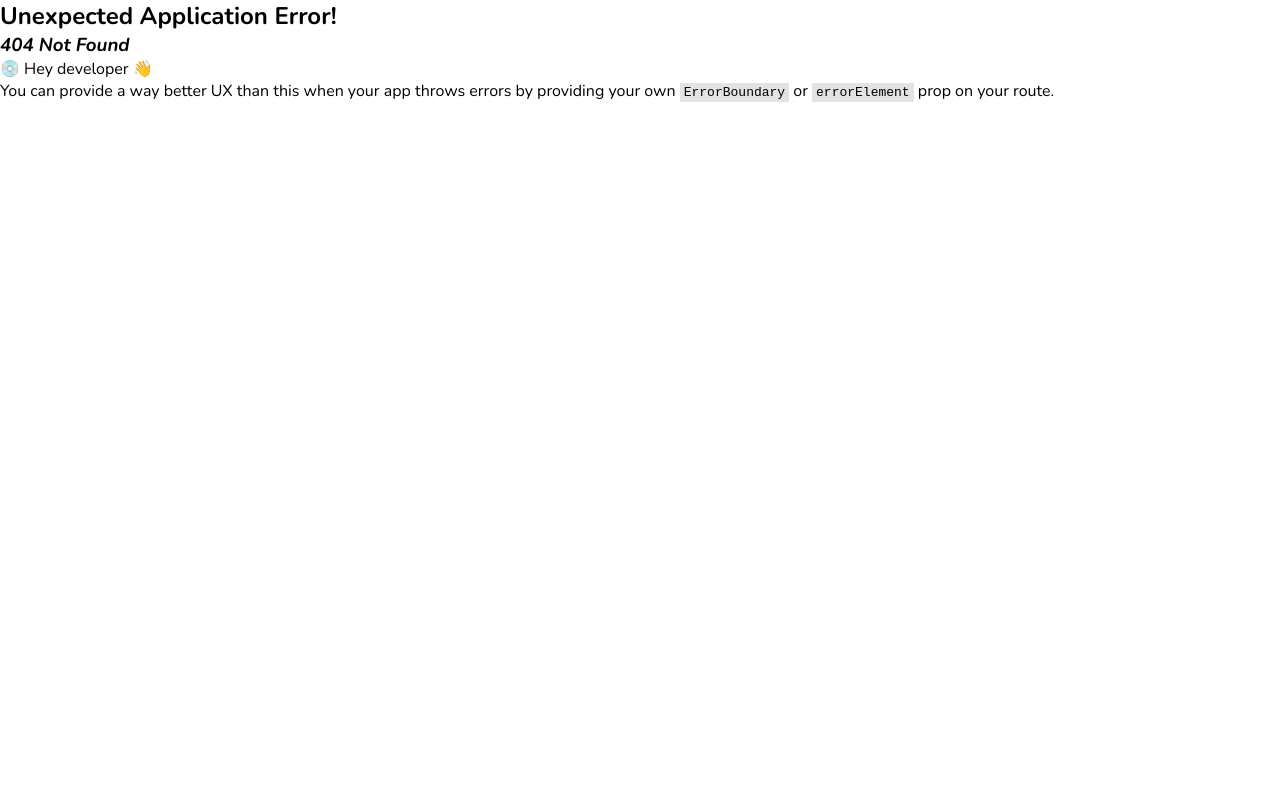
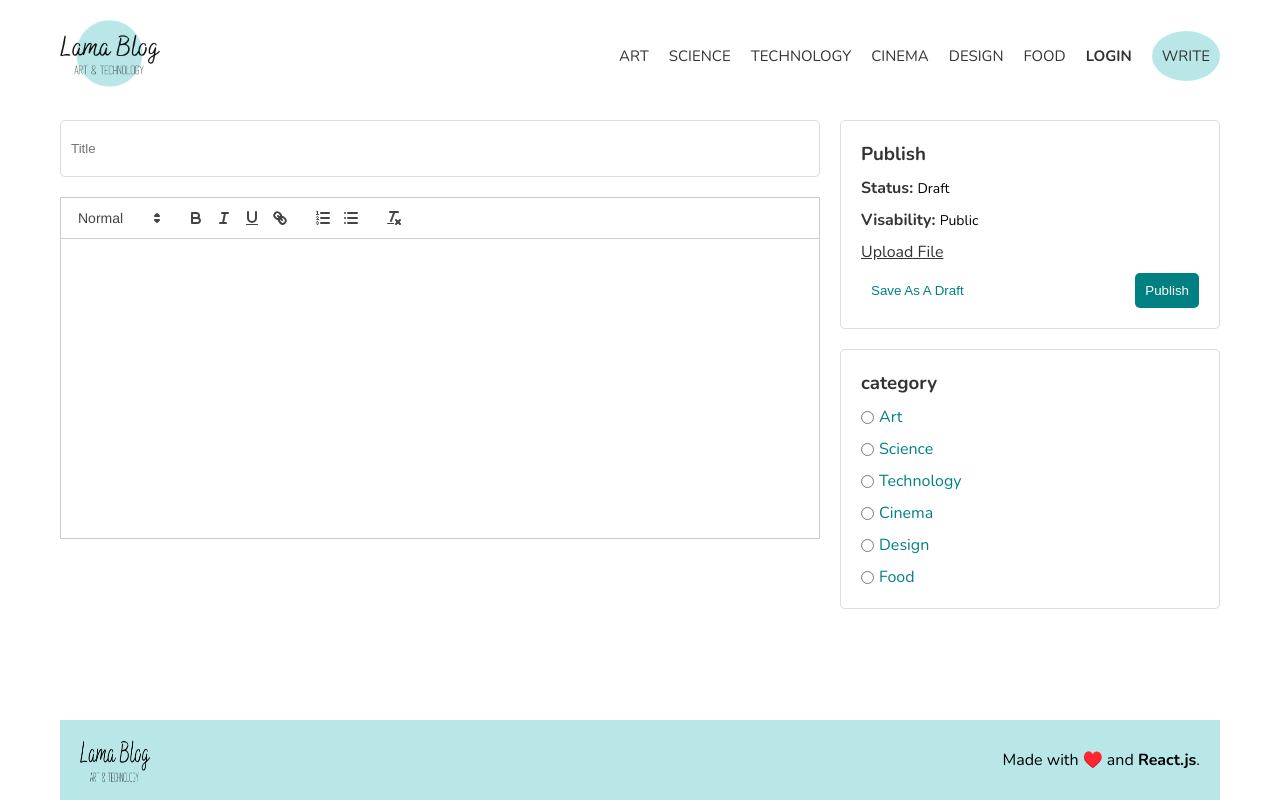
Before and after one commit to Ahmed-Sadek89/blog-frontend-react, a React (Create React App) app: page /write in a window 1280 px wide. Before the commit this address had no page. Built offline with nearby package versions, Linux system fonts and the light colour scheme; data requests are answered from the project's data file.

Commit message:
complete the frontend development

```diff
--- a/db.json
+++ b/db.json
@@ -5,11 +5,11 @@
             "id": 1,
             "title": "Lorem ipsum dolor sit amet consectetur adipisicing elit",
             "desc": "Lorem, ipsum dolor sit amet consectetur adipisicing elit. A possimus excepturi aliqu id nihil cumque ipsam facere aperiam at! Ea dolorem ratione sit debitis deserunt repellendus numquam ab vel perspiciatis corporis!",
-            "img": "https://pixabay.com/get/g76a90e4bffcd81e4f1b65dc3e88a2b5960399ab69bc6b9baac1964bceb19329e979166b7c45c8912f9deda1fdab23c723d3a741196e376c11876c5bf7a900874_1280.jpg",
+            "img": "https://pixabay.com/get/g7adf24762fe0c24e78180f6d490b371168dd07fcefea534579b7eff6b8e4b0a0cec347f72f71336ff16f43a7bbaf82326fd42f286f8bfff8aeeeb7376b857f78_1280.jpg",
             "category": "art",
             "owner":{
                 "username": "john doe",
-                "image": "https://pixabay.com/get/gdd5ca161a03956e5f66a161a26d190e356bc95eaabebad80d7c6c7f3cb5da2feeb869409ee35858288ed78d4809d48fd112a1b6283afa6f56a8e9c6a423c7701_1280.jpg",
+                "image": "https://pixabay.com/get/g1721c7188413cad023184445604234638f85e12a5c4267f2e9c1984a735e7ff77531d475383555a72c9ba44db649e8bc36ad033ba10d50accc29692219d41cca_1280.jpg",
                 "post_published": "2 hour"
             }
         },
@@ -17,11 +17,11 @@
             "id": 2,
             "title": "Lorem ipsum dolor sit amet consectetur adipisicing elit",
             "desc": "Lorem, ipsum dolor sit amet consectetur adipisicing elit. A possimus excepturi aliqu id nihil cumque ipsam facere aperiam at! Ea dolorem ratione sit debitis deserunt repellendus numquam ab vel perspiciatis corporis!",
-            "img": "https://pixabay.com/get/ga237ce18010f5f6c4966fb47efae771035a21c567a97b81f2edcca0944b21e2ad8943a348149ae724ea298ee00080bd11a253b9e9032b9aecd5f9a07e7f73c41_1280.jpg",
+            "img": "https://pixabay.com/get/g6d895a2e079508d25b211399fb142f628d0394a9471a5d7dd300a4808d1807d92d181429f96b5bdd39fff365a9fdd9e14b1a5cd53330fbab5283f06a96fc9b66_1280.jpg",
             "category": "science",
             "owner":{
                 "username": "john doe",
-                "image": "https://pixabay.com/get/gdd5ca161a03956e5f66a161a26d190e356bc95eaabebad80d7c6c7f3cb5da2feeb869409ee35858288ed78d4809d48fd112a1b6283afa6f56a8e9c6a423c7701_1280.jpg",
+                "image": "https://pixabay.com/get/g1721c7188413cad023184445604234638f85e12a5c4267f2e9c1984a735e7ff77531d475383555a72c9ba44db649e8bc36ad033ba10d50accc29692219d41cca_1280.jpg",
                 "post_published": "2 hour"
             }
         },
@@ -29,11 +29,11 @@
             "id": 3,
             "title": "Lorem ipsum dolor sit amet consectetur adipisicing elit",
             "desc": "Lorem, ipsum dolor sit amet consectetur adipisicing elit. A possimus excepturi aliqu id nihil cumque ipsam facere aperiam at! Ea dolorem ratione sit debitis deserunt repellendus numquam ab vel perspiciatis corporis!",
-            "img": "https://pixabay.com/get/g155d9cc69950a5b5700c5a6843c3406570e17fe5d651b9b41a92a6d84c3d8faedace16592364ff715a76e783285104e0a69e6fff28d326702eccc4a49daf6658_1280.jpg",
+            "img": "https://pixabay.com/get/ge8178dd4c9119c7c298d5c306c3ea065229fcd72c1b1af41ecadf6856f4c9f63610535a6a0347e0714e104e536e8b0b16d2e413beb84f03fe1a64ca13740dbbd_1280.jpg",
             "category": "technology",
             "owner": {
                 "username": "john doe",
-                "image": "https://pixabay.com/get/gdd5ca161a03956e5f66a161a26d190e356bc95eaabebad80d7c6c7f3cb5da2feeb869409ee35858288ed78d4809d48fd112a1b6283afa6f56a8e9c6a423c7701_1280.jpg",
+                "image": "https://pixabay.com/get/g1721c7188413cad023184445604234638f85e12a5c4267f2e9c1984a735e7ff77531d475383555a72c9ba44db649e8bc36ad033ba10d50accc29692219d41cca_1280.jpg",
                 "post_published": "2 hour"
             }
         },
@@ -41,11 +41,11 @@
             "id": 4,
             "title": "Lorem ipsum dolor sit amet consectetur adipisicing elit",
             "desc": "Lorem, ipsum dolor sit amet consectetur adipisicing elit. A possimus excepturi aliqu id nihil cumque ipsam facere aperiam at! Ea dolorem ratione sit debitis deserunt repellendus numquam ab vel perspiciatis corporis!",
-            "img": "https://pixabay.com/get/g2284410e48edad97c0db4e4573766d41dd20c06e702737fa0861c6c3c868b1507921da661604857608e320e7b021ec1c9bd9cb24e12626828b10c108aaa1f29d_1280.jpg",
-            "category": "technology",
+            "img": "https://pixabay.com/get/gb6f4a2539a30b928caac6ad1bdfa6bfa6170670729fa78e5c59e9f0c013b16d49e0c6ec9958a8e9a09d48bb8d7e9c33c7eff359b8730889ccafb5fa9e14e05c9_1280.jpg",
+            "category": "food",
             "owner":{
                 "username": "john doe",
-                "image": "https://pixabay.com/get/gdd5ca161a03956e5f66a161a26d190e356bc95eaabebad80d7c6c7f3cb5da2feeb869409ee35858288ed78d4809d48fd112a1b6283afa6f56a8e9c6a423c7701_1280.jpg",
+                "image": "https://pixabay.com/get/g1721c7188413cad023184445604234638f85e12a5c4267f2e9c1984a735e7ff77531d475383555a72c9ba44db649e8bc36ad033ba10d50accc29692219d41cca_1280.jpg",
                 "post_published": "2 hour"
             }
         },
@@ -53,11 +53,11 @@
             "id": 5,
             "title": "Lorem ipsum dolor sit amet consectetur adipisicing elit",
             "desc": "Lorem, ipsum dolor sit amet consectetur adipisicing elit. A possimus excepturi aliqu id nihil cumque ipsam facere aperiam at! Ea dolorem ratione sit debitis deserunt repellendus numquam ab vel perspiciatis corporis!",
-            "img": "https://pixabay.com/get/gb180840309248011cf27320d672d73c2d5009e834375ef86ce307b1687b91a0e24ff59514da5baf2468debf3825b409fdf5b2e962bb6d9f310af0c1443aeabdc_1280.jpg",
+            "img": "https://pixabay.com/get/gd9e23c0cfb41af3c1475b974658e2dc55695901fdd0e06548e8c833a7186c1fe3d42face17738fed85bc8bbfeb10a0797b8a30324384d829e1399cf2ed57f71e_1280.jpg",
             "category": "science",
             "owner":{
                 "username": "john doe",
-                "image": "https://pixabay.com/get/gdd5ca161a03956e5f66a161a26d190e356bc95eaabebad80d7c6c7f3cb5da2feeb869409ee35858288ed78d4809d48fd112a1b6283afa6f56a8e9c6a423c7701_1280.jpg",
+                "image": "https://pixabay.com/get/g1721c7188413cad023184445604234638f85e12a5c4267f2e9c1984a735e7ff77531d475383555a72c9ba44db649e8bc36ad033ba10d50accc29692219d41cca_1280.jpg",
                 "post_published": "2 hour"
             }
         },
@@ -65,11 +65,11 @@
             "id": 6,
             "title": "Lorem ipsum dolor sit amet consectetur adipisicing elit",
             "desc": "Lorem, ipsum dolor sit amet consectetur adipisicing elit. A possimus excepturi aliqu id nihil cumque ipsam facere aperiam at! Ea dolorem ratione sit debitis deserunt repellendus numquam ab vel perspiciatis corporis!",
-            "img": "https://pixabay.com/get/g801b4cbdcf81d4eb196d7532a2f4b6c7fa8d422827202cbd0409a87e94ae6a9769e0c0943f9eb0bf4acafb46cac21ee544eb7130a02807c3b1e3423227c05962_1280.jpg",
+            "img": "https://pixabay.com/get/gd259363928a234c79408f5a1cf9e0d98c8a6e769cd51fb7f3cbbc1107c6cdde4711267f40d7d942c00c3ac02097ae3325b7f47ec01b31e0d8dd49847e2633d34_1280.jpg",
             "category": "cinema",
             "owner":{
                 "username": "john doe",
-                "image": "https://pixabay.com/get/gdd5ca161a03956e5f66a161a26d190e356bc95eaabebad80d7c6c7f3cb5da2feeb869409ee35858288ed78d4809d48fd112a1b6283afa6f56a8e9c6a423c7701_1280.jpg",
+                "image": "https://pixabay.com/get/g1721c7188413cad023184445604234638f85e12a5c4267f2e9c1984a735e7ff77531d475383555a72c9ba44db649e8bc36ad033ba10d50accc29692219d41cca_1280.jpg",
                 "post_published": "2 hour"
             }
         },
@@ -77,11 +77,11 @@
             "id": 7,
             "title": "Lorem ipsum dolor sit amet consectetur adipisicing elit",
             "desc": "Lorem, ipsum dolor sit amet consectetur adipisicing elit. A possimus excepturi aliqu id nihil cumque ipsam facere aperiam at! Ea dolorem ratione sit debitis deserunt repellendus numquam ab vel perspiciatis corporis!",
-            "img": "https://pixabay.com/get/g8d62d9b052772241ce6e6c676e5bb98becf1bbf505661ca49c488a909ce0550231d5e8157b10910a4375b2b4db3bb671d8fa64182c67607293fd44781a96de34_1280.jpg",
+            "img": "https://pixabay.com/get/g11a0630ab3442b27423b94fb81f09b4786dff84fde5e49c4c60cbdc1fb974621c74a7e86bad1c8cd79e50c56c58c0b1c89ac2fedbd5b3328d42d93d2aeb147cd_1280.jpg",
             "category": "design",
             "owner":{
                 "username": "john doe",
-                "image": "https://pixabay.com/get/gdd5ca161a03956e5f66a161a26d190e356bc95eaabebad80d7c6c7f3cb5da2feeb869409ee35858288ed78d4809d48fd112a1b6283afa6f56a8e9c6a423c7701_1280.jpg",
+                "image": "https://pixabay.com/get/g1721c7188413cad023184445604234638f85e12a5c4267f2e9c1984a735e7ff77531d475383555a72c9ba44db649e8bc36ad033ba10d50accc29692219d41cca_1280.jpg",
                 "post_published": "2 hour"
             }
         }
--- a/src/Components/CurrentPost/CurrentPost.tsx
+++ b/src/Components/CurrentPost/CurrentPost.tsx
@@ -1,21 +1,30 @@
-import React from 'react'
 import { postType } from '../../Types/types'
+import edit from '../../Images/edit.png'
+import Delete from '../../Images/delete.png'
+import { Link } from 'react-router-dom'
 
 type props = {
-    post: postType | undefined
+  post: postType | undefined,
+  postId: string | undefined
 }
 
-const CurrentPost = ({post}: props) => {
+const CurrentPost = ({ post, postId }: props) => {
   return (
     <>
       <img src={post?.img} alt={post?.title} />
       <div className='post-single-current-owner'>
         <img src={post?.owner.image} alt={post?.owner.username} />
-            <div>
+        <div className='post-single-current-owner-texts'>
           <span>{post?.owner.username}</span>
           <span>published at {post?.owner.post_published} ago</span>
         </div>
         {/* put update delete option if user is auth && this is user's post */}
+        <div className="post-single-current-owner-options">
+          <Link to={`/write?edit=${postId}`} state={post}>
+            <img src={edit} alt="edit" />
+          </Link>
+          <img src={Delete} alt="Delete" />
+        </div>
       </div>
       <h1>{post?.title}</h1>
       <p>{post?.desc}</p>
--- a/src/Components/Navbar/navbar.tsx
+++ b/src/Components/Navbar/navbar.tsx
@@ -31,7 +31,7 @@ const Navbar = () => {
         <li>
           <span>sadek..</span>
         </li> */}
-        <li onClick={() => navigate(`/post/add`)}>
+        <li onClick={() => navigate(`/write`)}>
           <span>write</span>
         </li>
       </ul>
--- a/src/Pages/PostForm/PostForm.tsx
+++ b/src/Pages/PostForm/PostForm.tsx
@@ -1,14 +1,91 @@
-import React, { useState } from 'react';
+import { useState } from 'react';
 import ReactQuill from 'react-quill';
 import 'react-quill/dist/quill.snow.css';
+import { useSelector } from 'react-redux';
+import { rootState } from '../../Redux/store';
+import { useLocation } from 'react-router-dom';
 
 function PostForm() {
-  const [value, setValue] = useState('');
-  // COMPLETE SOLDIER .....
-  // START MAKE THE STRUCTURE OF THIS PAGE, STYLE IT
-  // CHECK IF THERE IS POST ID => UPDATE IT
-  // NO! => ADD NEW POST
-  // FINALLY =>  BACKEND
-  return <ReactQuill theme="snow" value={value} onChange={setValue} />;
+  const { categories } = useSelector((state: rootState) => state.categories_get);
+  const { state } = useLocation();
+  const [title, setTitle] = useState<string>(state?.title || '')
+  const [desc, setDesc] = useState<string>(state?.desc || '')
+  const [img, setImg] = useState<string>(state?.img || '')
+  const [category, setCategory] = useState<string>(state?.category || '');
+
+  const handleChange = (state: string, setState: React.Dispatch<string>) => {
+    setState(state)
+  }
+
+  const handleSubmit = () => {
+    console.log({ title, desc, img, category })
+  }
+  return (
+    <div className="form-post">
+      <div className="form-post-left-side">
+        <input
+          type="text"
+          placeholder='Title'
+          value={title}
+          onChange={(e) => handleChange(e.target.value, setTitle)}
+        />
+        <ReactQuill
+          theme="snow"
+          value={desc}
+          onChange={setDesc}
+          style={{ height: "300px" }}
+        />
+      </div>
+      <div className="form-post-right-side">
+
+
+        <div className="form-post-right-side-publish">
+          <h3>publish</h3>
+          <p>
+            <span>status: </span><span>draft</span>
+          </p>
+          <p>
+            <span>visability: </span><span>public</span>
+          </p>
+          {/* for input file */}
+          <label htmlFor='uploadFile' >upload file</label>
+          <input
+            type="file"
+            accept="image/png, image/jpeg"
+            style={{ display: "none" }}
+            id='uploadFile'
+            onChange={(e) => handleChange(e.target.value, setImg)}
+          />
+          {/* for input file */}
+          <div className="form-post-right-side-publish-btn">
+            <button>save as a draft</button>
+            <button onClick={() => handleSubmit()}>Publish</button>
+          </div>
+        </div>
+
+
+        <div className="form-post-right-side-category">
+          <h3>category</h3>
+          {
+            categories?.map(index => (
+              <div
+                className="form-post-right-side-category-btn"
+                key={index}
+              >
+                <input
+                  checked={category === index ? true : false}
+                  type="radio"
+                  name="category"
+                  value={category}
+                  onChange={() => handleChange(index, setCategory)}
+                />
+                <span>{index}</span>
+              </div>
+            ))
+          }
+        </div>
+      </div>
+    </div>
+  );
 }
 export default PostForm
--- /dev/null
+++ b/src/Pages/PostForm/_styles.scss
@@ -0,0 +1,86 @@
+.form-post{
+    display: flex;
+    flex-direction: row;
+    gap: 20px;
+    &-left-side,
+    &-right-side{
+        display: flex;
+        flex-direction: column;
+        gap: 20px;
+    }
+    &-left-side{
+        flex: 2;
+        justify-content: flex-start;
+        input{
+            &:nth-child(1){
+                padding: 20px 10px;
+                border-radius: 5px;
+                border: 1px solid #ddd;
+            }
+        }
+    }
+    &-right-side{
+        flex: 1;
+        &-publish,
+        &-category{
+            border-radius: 5px;
+            border: 1px solid #ddd;
+            padding: 20px ;
+            display: flex;
+            flex-direction: column;
+            gap: 10px;
+        }
+        &-publish{
+            text-transform: capitalize;
+            h3{
+                color: #333
+            }
+            p{
+                span{
+                    &:nth-child(1){
+                        color: #333;
+                        font-weight: bold;
+                    }
+                    &:nth-child(2){
+                        font-size: 14px;
+                    }
+                }
+            }
+            label{
+                text-decoration: underline;
+                color: #333;
+                cursor: pointer;
+            }
+            &-btn{
+                display: flex;
+                justify-content: space-between;
+                button{
+                    padding: 10px;
+                    text-transform: capitalize;
+                    border-radius: 5px;
+                    &:nth-child(1){
+                        border: 1px solid teal;
+                        background: transparent;
+                        color: teal;
+                    }
+                    &:nth-child(2){
+                        background: teal;
+                        color: white;
+                    }
+                }
+            }
+        }
+        &-category{
+            h3{
+                color: #333;
+            }
+            &-btn{
+                display: flex;
+                align-items: center;
+                gap: 5px;
+                color: teal;
+                text-transform: capitalize;
+            }
+        }
+    }
+}
--- a/src/Pages/SinglePost/singlePost.tsx
+++ b/src/Pages/SinglePost/singlePost.tsx
@@ -9,11 +9,10 @@ const SinglePost = () => {
   const { posts } = useSelector(( state: rootState ) => state.posts_get);
   const currentPost = posts.find(index => index.id.toString() === post_id);
   const otherPosts = posts.filter(index => index.id.toString() !== post_id);
-  console.log(otherPosts)
   return (
     <div className='post-single'>
       <div className="post-single-current">
-        <CurrentPost post={currentPost} />
+        <CurrentPost post={currentPost} postId={post_id}/>
       </div>
 
       <div className="post-single-other">
--- a/src/Styles/Sass/_basics.scss
+++ b/src/Styles/Sass/_basics.scss
@@ -30,6 +30,7 @@ body, #root{
 
     button{
         cursor: pointer;
+        border: none;
     }
 
     a{
@@ -40,6 +41,14 @@ body, #root{
     img{
         max-width: 100%;
     }
+    input{
+        &:focus{
+            outline: none;
+        }
+    }
+    input[type='file'] {
+        color: transparent;
+    }
 }
 
 .posts_layout{
--- a/src/Styles/Sass/index.scss
+++ b/src/Styles/Sass/index.scss
@@ -6,6 +6,8 @@
 // pages
 @import '../../Pages/SinglePost/styles';
 @import '../../Pages/User/styles';
+@import '../../Pages/PostForm/styles';
+
 
 
 // components
```
Also changed, not shown: public/index.html (+0 -9 lines), src/Components/CurrentPost/_styles.scss (+16 -2 lines), src/Routes/routes.tsx (+2 -5 lines), src/Styles/Css/index.css. Lines whose indentation alone changed are shown as unchanged.
